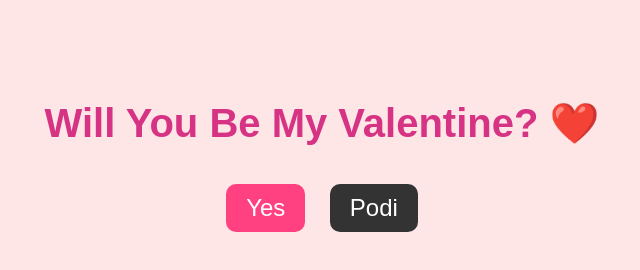
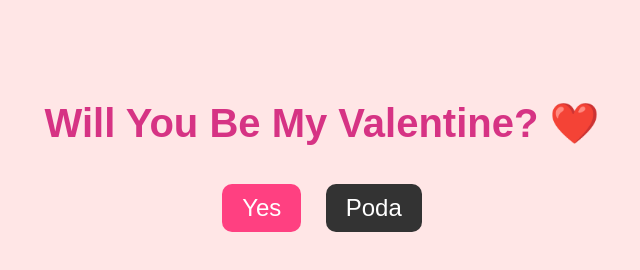
Before and after one commit to Vini0444/Valentine-website, a plain HTML site: page index.html in a window 1280 px wide. Shown: the full height of the page, 318-958 px from the left. Drawn offline with Linux system fonts and the light colour scheme.

Commit message:
Update index.html

```diff
--- a/index.html
+++ b/index.html
@@ -29,14 +29,14 @@
             background-color: #ff4081;
             color: white;
         }
-        .podi {
+        .poda {
             background-color: #333;
             color: white;
         }
         .yes:hover {
             background-color: #d81b60;
         }
-        .podi:hover {
+        .poda:hover {
             background-color: #555;
         }
     </style>
@@ -45,7 +45,7 @@
     <div class="container">
         <h1>Will You Be My Valentine? ❤️</h1>
         <button class="yes" onclick="showLove()">Yes</button>
-        <button class="podi" onclick="showPodi()">Podi</button>
+        <button class="poda" onclick="showPoda()">Poda</button>
         <p id="response" style="font-size: 1.8em; margin-top: 20px;"></p>
     </div>
 
@@ -53,7 +53,7 @@
         function showLove() {
             document.getElementById("response").innerHTML = "Yay! I love you ❤️🥰";
         }
-        function showPodi() {
+        function showPoda() {
             document.getElementById("response").innerHTML = "Poda dei! But I still love you 😜❤️";
         }
     </script>
```
